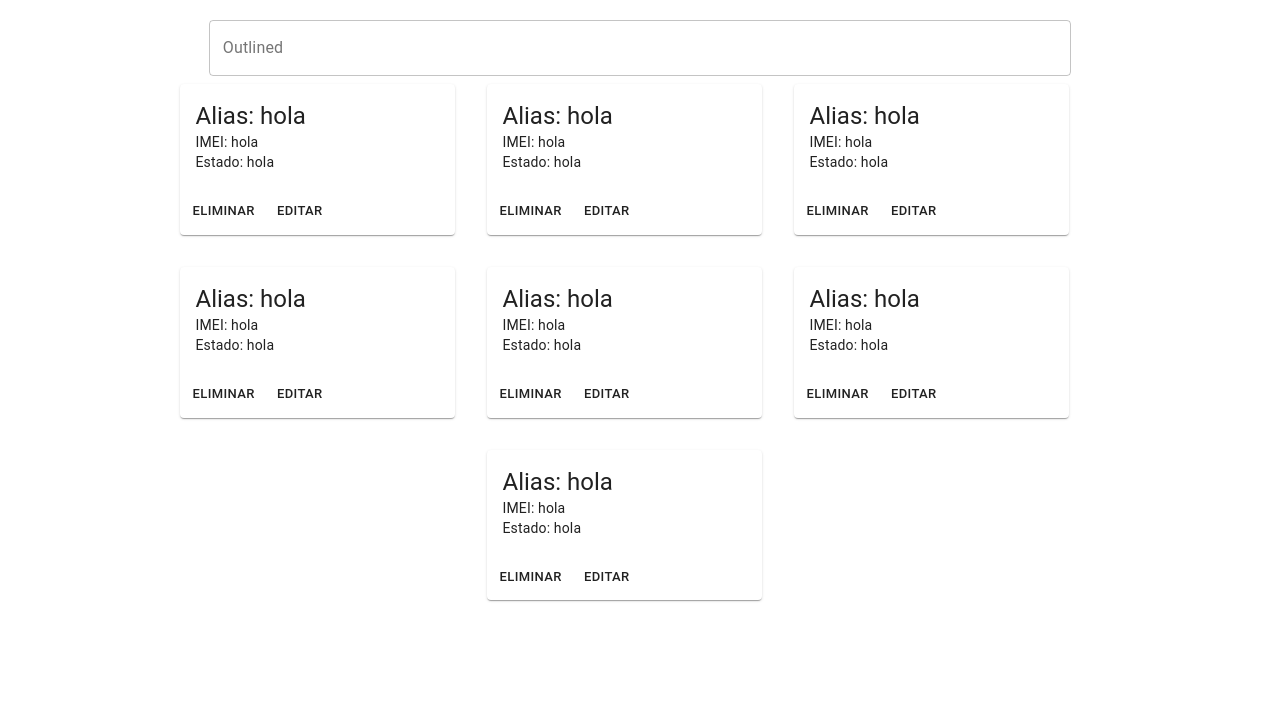
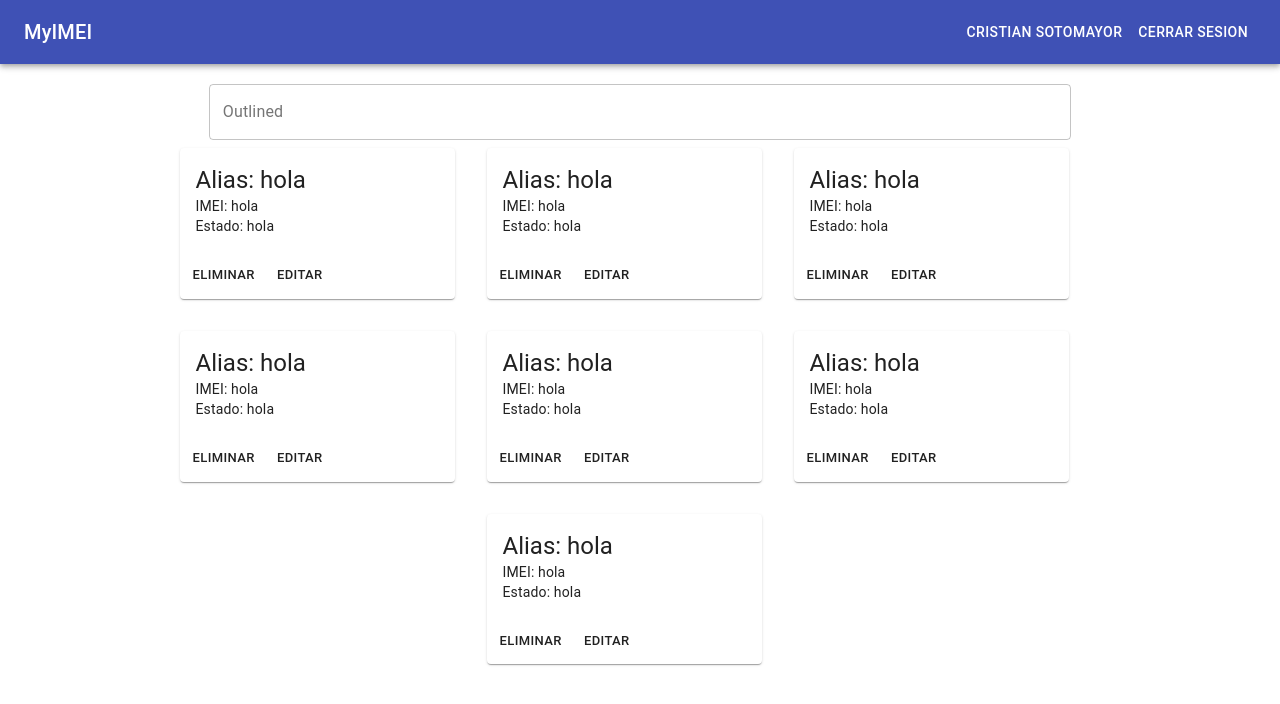
Before and after one commit to cristiandev19/myIMEI, a React (Create React App) app in the folder my-imei/: page / in a window 1280 px wide. Shown: the top 704 px of the page. Built offline with nearby package versions, Linux system fonts and the light colour scheme.

Commit message:
cambio las rutas

```diff
--- a/my-imei/src/routers/AppRouters.js
+++ b/my-imei/src/routers/AppRouters.js
@@ -7,6 +7,7 @@ import {
 import { HandleAuth } from '../components/HandleAuth/HandleAuth';
 // import { HomeRoutes } from './HomeRoutes';
 import { Home } from '../components/Home/Home';
+import { HomeRouter } from './HomeRouter';
 
 export const AppRouter = () => {
   return (
@@ -14,9 +15,9 @@ export const AppRouter = () => {
       <>
         <Switch>
           <Route exact path="/auth" component={ HandleAuth } />
-          <Route exact path="/home" component={ Home } />
+          <Route exact path="/home" component={ HomeRouter } />
 
-          <Route exact component={ Home } />
+          <Route component={ HomeRouter } />
 
         </Switch>
       </>
```
